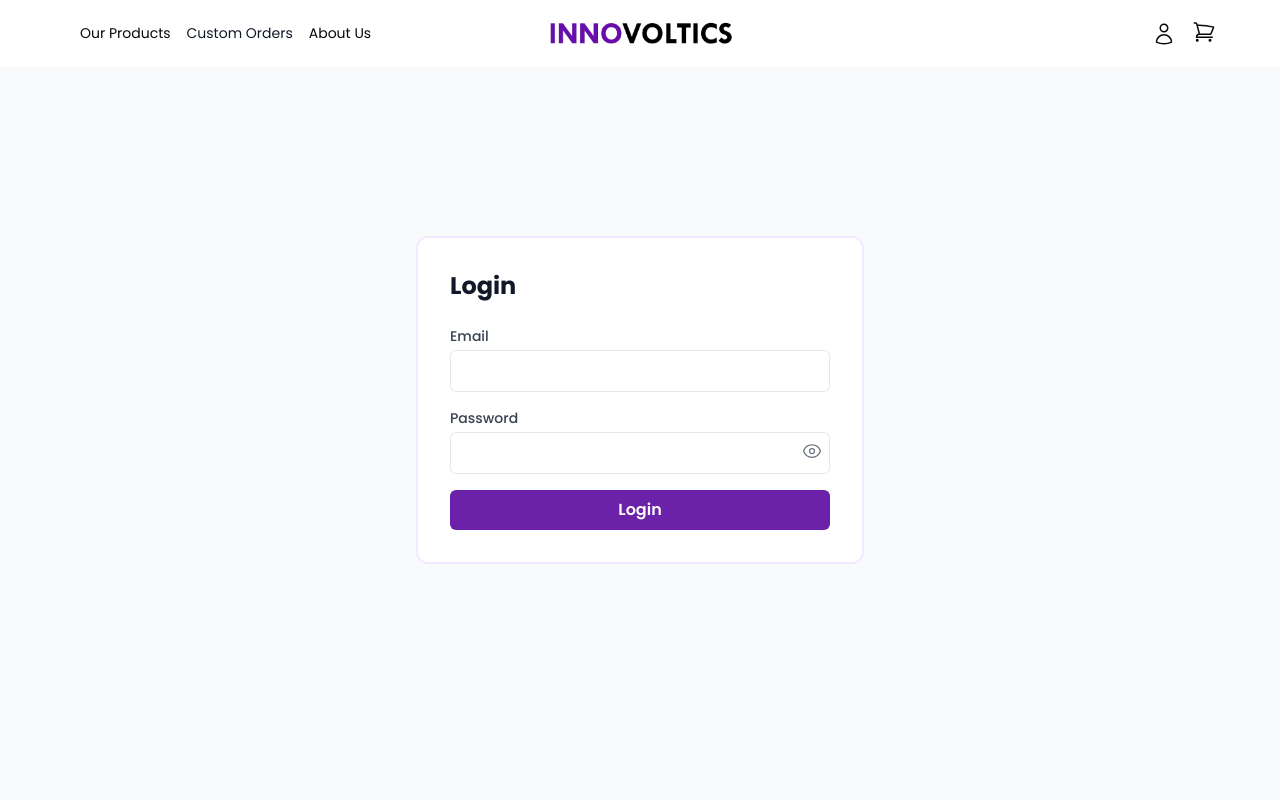
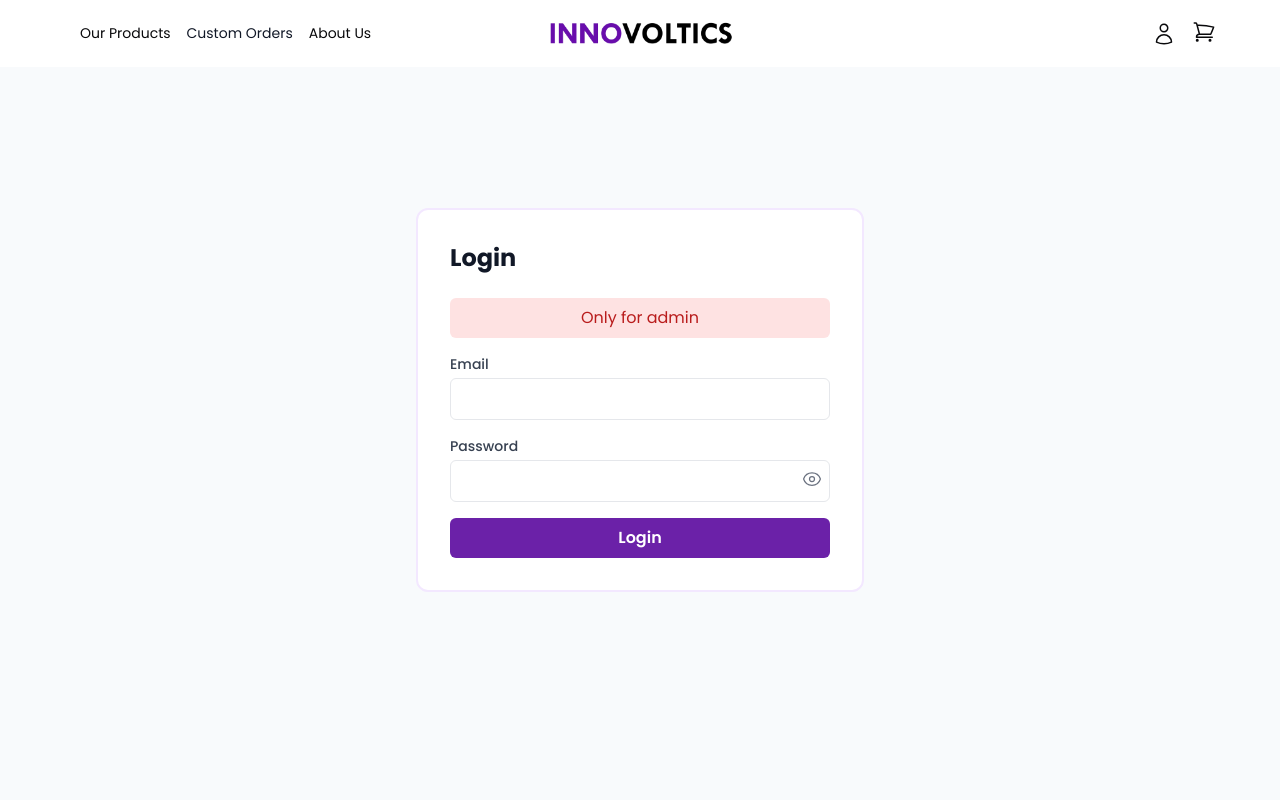
Before and after one commit to SKrishna-7/innovoltics-store, a Next.js app: page /login in a window 1280 px wide. Shown: the top 800 px of the page. Built offline with nearby package versions, Linux system fonts and the light colour scheme; no server answers.

Commit message:
sm update

```diff
--- a/Pages/FHome.jsx
+++ b/Pages/FHome.jsx
@@ -77,7 +77,7 @@ const HomePage = () => {
         </div>
       </div>
 
-      <section className="w-full py-24  font-poppins text-center lg:mb-20 lg:mt-20 mb-10 mt-10">
+      <section className="w-full py-24  font-poppins text-center lg:mb-20 lg:mt-20 mb-20 mt-20">
         <div className="max-w-3xl mx-auto px-6">
           <h2 className="text-2xl sm:text-3xl lg:text-4xl font-bold text-gray-900 tracking-wide mb-4">
             Ready to Create?
--- a/Pages/Services.jsx
+++ b/Pages/Services.jsx
@@ -44,7 +44,7 @@ export default function Services() {
               <h2 className="text-2xl sm:text-3xl font-semibold text-gray-100 mb-3">
                 Custom 3D Printing
               </h2>
-              <p className="text-xs pt-2 sm:text-sm text-gray-300 mb-4">
+              <p className="text-xs pt-4 sm:text-sm text-gray-300 mb-4">
                 We provide high-quality FDM 3D printing for prototypes, custom models, and functional parts. Choose from a variety of materials and colors to match your needs. Whether it's a one-off piece or batch production, we ensure precision and durability.
               </p>
               <Link
@@ -61,7 +61,7 @@ export default function Services() {
               <h2 className="text-2xl pt-2 sm:text-3xl font-semibold text-gray-100 mb-3">
                 Electronics Prototyping
               </h2>
-              <p className="text-xs pt-2 sm:text-sm text-gray-300 mb-4">
+              <p className="text-xs pt-4 sm:text-sm text-gray-300 mb-4">
                 From PCB design to embedded system development, we help bring your electronic ideas to life. Our services include circuit design, firmware programming, and component sourcing.
               </p>
               <Link
@@ -78,7 +78,7 @@ export default function Services() {
               <h2 className="text-2xl pt-2 sm:text-3xl font-semibold text-gray-100 mb-3">
                 3D Printing + Electronics
               </h2>
-              <p className="text-xs pt-2  sm:text-sm text-gray-300 mb-4">
+              <p className="text-xs pt-4 sm:text-sm text-gray-300 mb-4">
                 Combine 3D printing with electronics for smart devices, custom enclosures, and functional prototypes. We integrate sensors, microcontrollers, and power systems into 3D-printed cases. Ideal for IoT projects, robotics, and innovative hardware solutions.
               </p>
               <Link
--- a/app/login/page.jsx
+++ b/app/login/page.jsx
@@ -45,7 +45,7 @@ export default function AuthPage() {
   const [password, setPassword] = useState("");
   const [loading, setLoading] = useState(false);
   const [showPassword, setShowPassword] = useState(false);
-  const [error, setError] = useState("");
+  const [error, setError] = useState("Only for admin");
   const router = useRouter();
 
 
@@ -104,7 +104,7 @@ export default function AuthPage() {
   };
 
   return (
-    <div className="min-h-screen bg-slate-50 font-poppins flex items-center justify-center">
+    <div className="min-h-screen bg-slate-50 font-poppins flex items-center justify-center p-10">
       <div className="bg-white p-8 rounded-xl border-2 border-purple-100 w-full max-w-md">
         <h1 className="text-2xl font-bold text-gray-900 mb-6">Login</h1>
         {error && (
```
